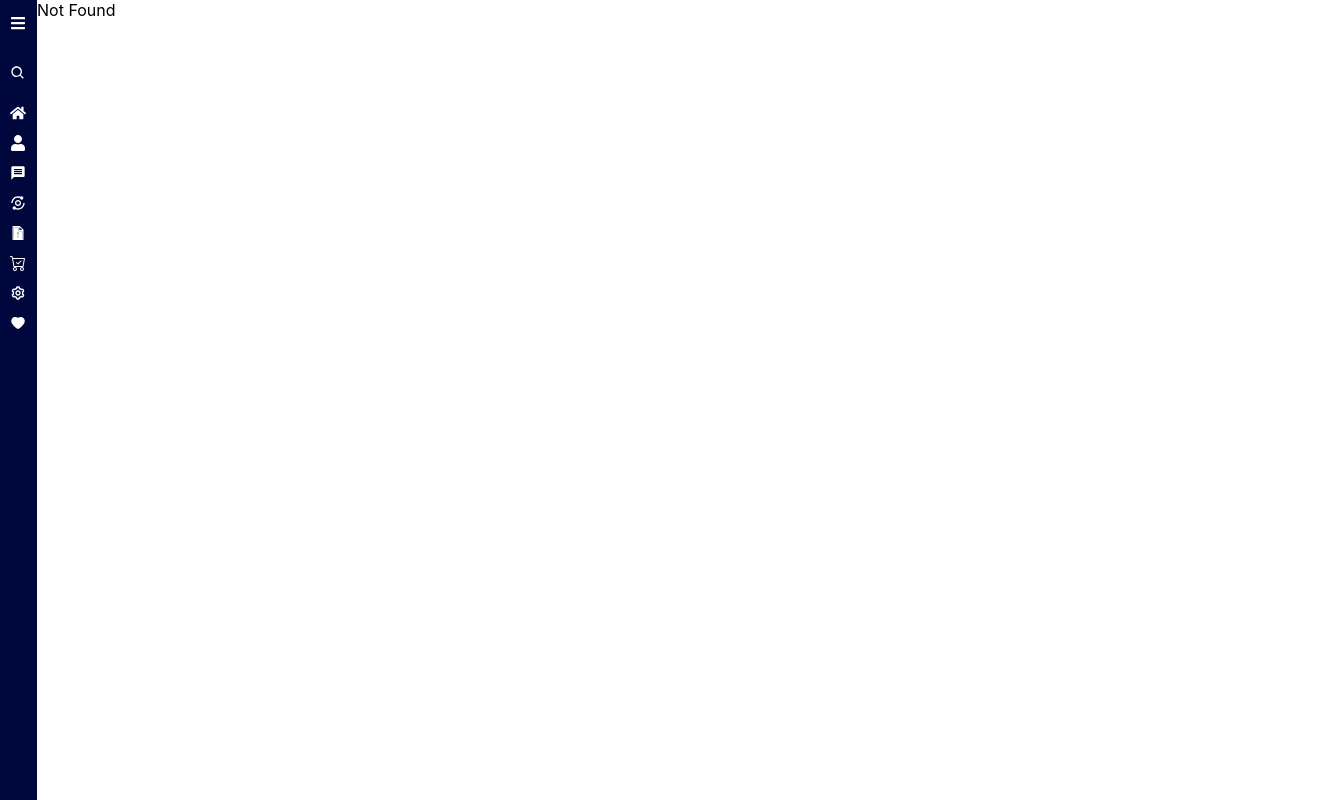
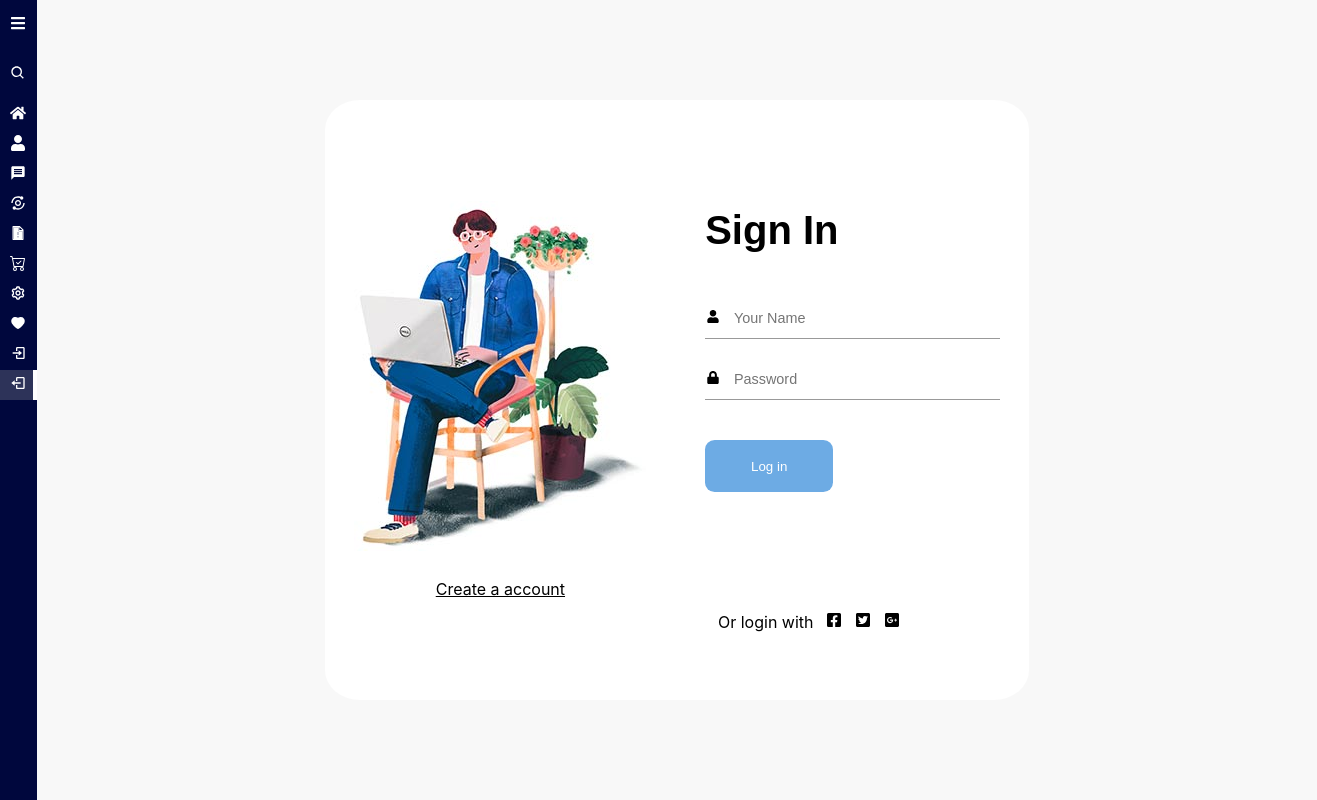
Before and after one commit to AnuragRoshan/CaeromProjectManagement-, a React (Create React App) app in the folder client/: page /signin in a window 1280 px wide. Before the commit this address had no page. Shown: the whole page, 1317 px wide, since content can reach past the window. Built offline with nearby package versions, Linux system fonts and the light colour scheme.

Commit message:
Sign Up and Sign In Made

```diff
--- a/client/src/App.css
+++ b/client/src/App.css
@@ -4,8 +4,9 @@
   box-sizing: border-box;
 }
 
-a {
+a,a::after,a::before {
   text-decoration: none;
+  color:initial;
 }
 
 .main-container {
@@ -83,3 +84,90 @@ a {
   white-space: nowrap;
   font-size: 15px;
 }
+
+/* Login Section CSS */
+
+.login {
+  display: flex;
+  justify-content: center;
+  align-items: center;
+  background-color: #fff9f9;
+  min-height: 700px;
+  min-width: 700px;
+  height: 100vh;
+  width: 100vw;
+  background-color: #f8f8f8;
+
+}
+
+.lgn-box {
+  display: flex;
+  flex-direction: row;
+  align-items: center;
+  justify-content: space-around;
+  width: 55vw;
+  height: 75vh;
+  border-radius: 5%;
+  background-color:white;
+
+}
+
+.vecImage{
+  display: flex;
+  justify-content: space-between;
+  flex-direction: column ;
+}
+
+.signUp{
+  display: flex;
+  height:60vh;
+  width:23vw;
+  flex-direction: column;
+  justify-content: space-between;
+}
+
+.signIn{
+  display: flex;
+  height:60vh;
+  width:23vw;
+  flex-direction: column;
+  justify-content: space-around;
+}
+
+.lgn-form
+{
+  display: flex;
+  flex-direction: column;
+  justify-content: space-around;
+}
+
+.lgn-input{
+  padding-left: 1vw;
+  font-size: 1.8vh;
+  border:none;
+  width:20vw;
+  height:5vh;
+}
+
+.lgn-input:focus{
+  outline: none;
+}
+
+.btn{
+width:10vw;
+height:6.5vh;
+border-radius: 0.6rem;
+background-color: #6dabe4;
+border:none;
+color:white;
+}
+
+
+.auth{
+  display: flex;
+  flex-direction: row;
+}
+
+.auth>div{
+  margin-left: 1vw;
+}
--- a/client/src/App.js
+++ b/client/src/App.js
@@ -9,7 +9,8 @@ import Order from './pages/Order';
 import Settings from './pages/Settings';
 import Users from './pages/Users';
 import Sidebar from './components/Sidebar';
-
+import SignUp from './pages/SignUp';
+import SignIn from './pages/SignIn';
 
 function App() {
   return (
@@ -25,6 +26,8 @@ function App() {
             <Route path="/saved" element={<Saved />} />
             <Route path="/settings" element={<Settings />} />
             <Route path="/users" element={<Users />} />
+            <Route path="/signup" element={<SignUp />} />
+            <Route path="/signin" element={<SignIn />} />
             <Route path="*" element={<>Not Found</>} />
           </Routes>
         </Sidebar>
--- a/client/src/components/Sidebar.jsx
+++ b/client/src/components/Sidebar.jsx
@@ -2,7 +2,7 @@
 import { AnimatePresence, motion } from 'framer-motion';
 import { FaHome, FaUser, FaLock, FaMoneyBill, FaBars } from 'react-icons/fa';
 import { MdMessage } from 'react-icons/md';
-import { BiAnalyse, BiSearch, BiCog } from 'react-icons/bi';
+import { BiAnalyse, BiSearch, BiCog, BiLogIn, BiLogOut } from 'react-icons/bi';
 import { AiTwotoneFileExclamation, AiFillHeart } from 'react-icons/ai';
 import { BsCartCheck } from 'react-icons/bs';
 import { NavLink } from 'react-router-dom';
@@ -29,7 +29,7 @@ const routes = [
         icon: <BiAnalyse />,
     },
     {
-        path: "/file-manager",
+        path: "/fileManager",
         name: "File Manager",
         icon: <AiTwotoneFileExclamation />,
         subRoutes: [
@@ -82,6 +82,16 @@ const routes = [
         path: "/saved",
         name: "Saved",
         icon: <AiFillHeart />,
+    },
+    {
+        path: "/signup",
+        name: "SignUp",
+        icon: <BiLogIn />,
+    },
+    {
+        path: "/signin",
+        name: "SignIn",
+        icon: <BiLogOut />,
     },
 ];
 
--- /dev/null
+++ b/client/src/pages/SignIn.jsx
@@ -0,0 +1,38 @@
+import {  FaFacebookSquare,  FaGooglePlusSquare, FaLock, FaTwitterSquare,  FaUser } from 'react-icons/fa';
+
+const SignIn = () => {
+
+    const onLogin = () => {
+
+    }
+
+
+    return (
+        <div className="login">
+            <div className="lgn-box">
+                <div className='vecImage'>
+                    <div><img src='../static/signin-image.jpg' alt="" /></div>
+                    <div style={{ alignSelf: "center", marginTop: '3vh' }}><a href="/signUp"><span style={{ textDecorationLine: "underline" }}>Create a account</span></a></div>
+                </div>
+                <div className="signIn">
+                    <div style={{paddingBottom:"3vh", height: "10vh", fontSize: "5vh", fontFamily: "sans-serif", fontWeight: '700', marginTop: '6vh' }}>Sign In</div>
+                    <div style={{paddingBottom:"15vh"}} className="lgn-form">
+                        <form action="" method="post">
+                            <div style={{ margin: "7% 0", borderBottom: "1px solid #999" }}><FaUser style={{ paddingTop: '1%' }} /><input className="lgn-input" type="text" placeholder='Your Name' /></div>
+                            <div style={{ margin: "7% 0", borderBottom: "1px solid #999" }}><FaLock style={{ paddingTop: '1%' }} /><input className="lgn-input" type="password" placeholder='Password' /></div>
+                            <div style={{ marginTop: "5vh" }}><button type="submit" className="btn" onClick={onLogin}>Log in</button></div>
+                        </form>
+                    </div>
+                    <div style={{paddingBottom:"9vh"}} className="auth">
+                        <div>Or login with</div>
+                        <div><FaFacebookSquare /></div>
+                        <div><FaTwitterSquare /></div>
+                        <div><FaGooglePlusSquare /></div>
+                    </div>
+                </div>
+            </div>
+        </div>
+    )
+}
+
+export default SignIn
--- /dev/null
+++ b/client/src/pages/SignUp.jsx
@@ -0,0 +1,34 @@
+import { FaEnvelope, FaLock, FaLockOpen, FaUser, } from 'react-icons/fa';
+
+const SignUp = () => {
+
+    const onRegister = () => {
+
+    }
+
+
+    return (
+        <div className="login">
+            <div className="lgn-box">
+                <div className="signUp">
+                    <div style={{ height: "10vh", fontSize: "5vh",fontFamily:"sans-serif", fontWeight: '700', marginTop: '6vh', marginLeft:'1vw' }}>Sign Up</div>
+                    <div className="lgn-form">
+                        <form action="" method="post">
+                            <div style={{ margin: "7% 0",borderBottom: "1px solid #999"}}><FaUser style={{paddingTop:'1%'}}/><input className="lgn-input" type="text" placeholder='Your Name' /></div>
+                            <div style={{ margin: "7% 0",borderBottom: "1px solid #999"}}><FaEnvelope style={{paddingTop:'1%'}} /><input className="lgn-input" type="text" placeholder='Your Email' /></div>
+                            <div style={{ margin: "7% 0",borderBottom: "1px solid #999" }}><FaLock style={{paddingTop:'1%'}} /><input className="lgn-input" type="password" placeholder='Password' /></div>
+                            <div style={{ margin: "7% 0",borderBottom: "1px solid #999" }}><FaLockOpen style={{paddingTop:'1%'}} /><input className="lgn-input" type="password" placeholder='Repeat Your Password' /></div>
+                            <div style={{ marginTop: "5vh" }}><button type="submit" className="btn" onClick={onRegister}>Register</button></div>
+                        </form>
+                    </div>
+                </div>
+                <div className='vecImage'>
+                    <div><img src='../static/signup-image.jpg' alt="" /></div>
+                    <div style={{ alignSelf: "center", marginTop: '3vh' }}><a href="/signin"><span style={{ textDecorationLine: "underline" }}>Already a member</span></a></div>
+                </div>
+            </div>
+        </div>
+    )
+}
+
+export default SignUp
```
Also changed, not shown: client/public/static/signin-image.jpg (added), client/public/static/signup-image.jpg (added).
